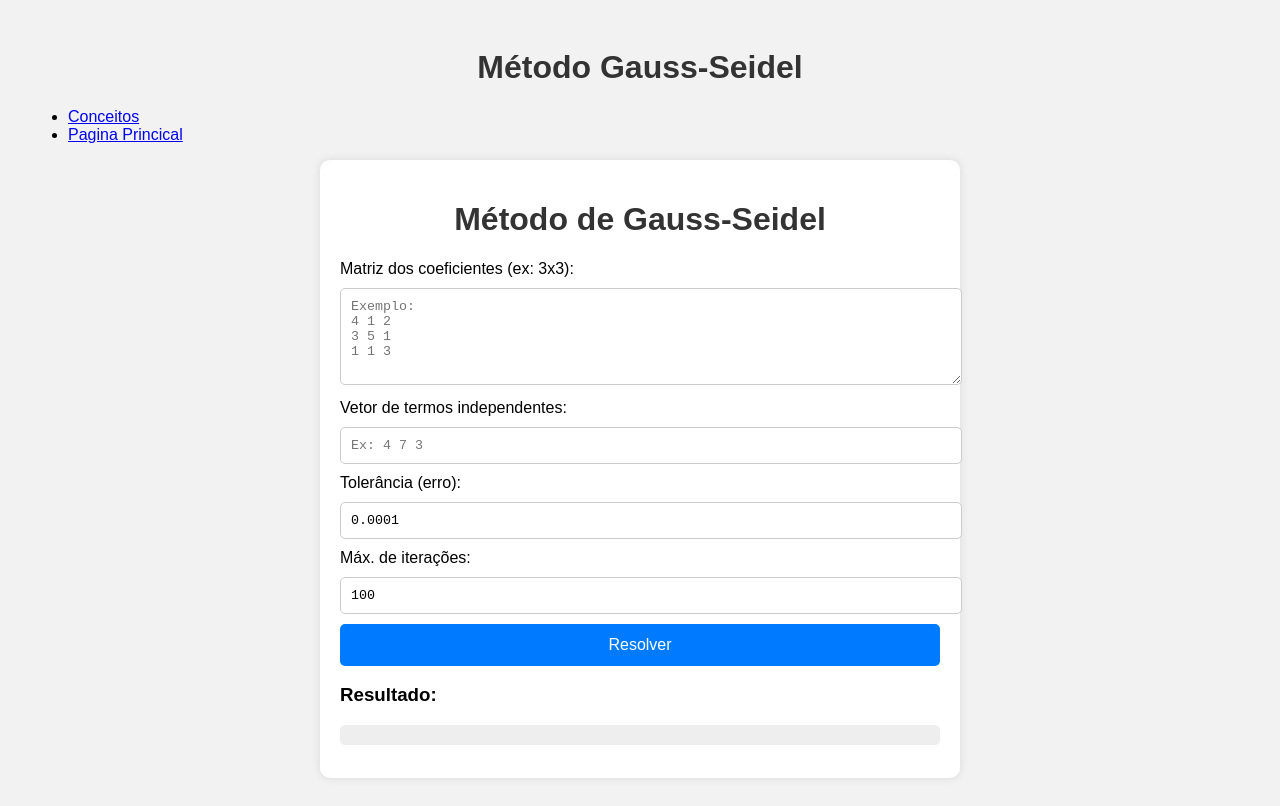
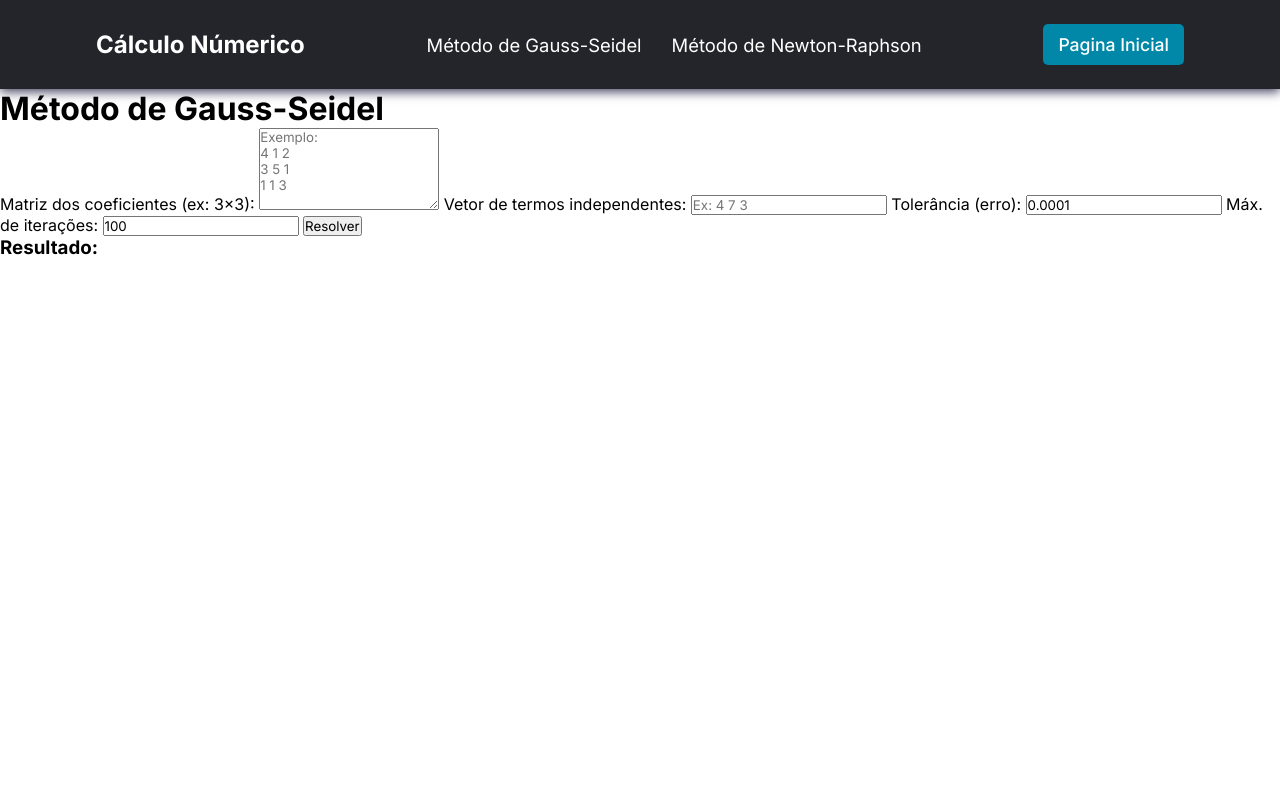
Before and after one commit to ItaloMiguel/Metodo_Gauss-Seidel, a plain HTML site: page index.html in a window 1280 px wide. Drawn offline with Linux system fonts and the light colour scheme.

Commit message:
Personalizando o Header da página

```diff
--- /dev/null
+++ b/assets/css/header.css
@@ -0,0 +1,63 @@
+@import url('https://fonts.googleapis.com/css2?family=Inter:ital,opsz,wght@0,14..32,100..900;1,14..32,100..900&display=swap');
+* {
+  padding: 0;
+  margin: 0;
+  font-family: 'Inter', sans-serif;
+}
+
+header {
+  background-color: #24252a;
+  box-shadow: 0px 3px 10px #464664;
+}
+
+.nav-bar {
+  display: flex;
+  justify-content: space-between;
+  padding: 1.5rem 6rem;
+}
+
+.logo {
+  display: flex;
+  align-items: center;
+}
+
+.logo h1 {
+  color: #fff;
+
+}
+
+.nav-list {
+  display: flex;
+  align-items: center;
+}
+
+.nav-list ul {
+  display: flex;
+  justify-content: center;
+  list-style: none;
+}
+
+.nav-item {
+  margin: 0 15px;
+}
+
+.nav-link {
+  text-decoration: none;
+  font-size: 1.15rem;
+  color: #fff;
+  font-weight: 400;
+}
+
+.login-button button {
+  border: none;
+  background-color: #0187a7;
+  padding: 10px 15px;
+  border-radius: 5px;
+}
+
+.login-button button a {
+  text-decoration: none;
+  color: #fff;
+  font-weight: 500;
+  font-size: 1.1rem;
+}
--- a/css/main.css
+++ /dev/null
@@ -1,44 +0,0 @@
-body {
-      font-family: Arial, sans-serif;
-      background-color: #f2f2f2;
-      padding: 20px;
-    }
-h1 {
-      text-align: center;
-      color: #333;
-    }
-.container {
-      max-width: 600px;
-      margin: auto;
-      background: white;
-      padding: 20px;
-      border-radius: 10px;
-      box-shadow: 0 0 10px rgba(0,0,0,0.1);
-    }
-textarea, input {
-      width: 100%;
-      padding: 10px;
-      margin: 10px 0;
-      border-radius: 5px;
-      border: 1px solid #ccc;
-      font-family: monospace;
-    }
-button {
-      width: 100%;
-      padding: 12px;
-      background: #007BFF;
-      color: white;
-      font-size: 16px;
-      border: none;
-      border-radius: 5px;
-      cursor: pointer;
-    }
-button:hover {
-      background: #0056b3;
-    }
-pre {
-      background: #eee;
-      padding: 10px;
-      border-radius: 5px;
-      overflow-x: auto;
-    }
--- a/index.html
+++ b/index.html
@@ -4,18 +4,29 @@
   <meta charset="UTF-8" />
   <meta name="viewport" content="width=device-width, initial-scale=1.0"/>
   <title>Gauss-Seidel Solver</title>
-  <link rel="stylesheet" type="text/css" href="css/main.css">
+  <link rel="stylesheet" type="text/css" href="assets/css/header.css">
 </head>
 <body>
   <header>
-    <h1>Método Gauss-Seidel</h1>
-    <nav>
-      <ul>
-        <li><a href="conceito_metodo_gaus_siedel.html">Conceitos</a></li>
-        <li><a href="index.html">Pagina Princical</a></li>
-      </ul>
+    <nav class="nav-bar">
+      <div class="logo">
+        <h1>Cálculo Númerico</h1>
+      </div>
+
+      <div class="nav-list">
+        <ul>
+          <li class="nav-item"><a href="conceito_metodo_gaus_siedel.html" class="nav-link">Método de Gauss-Seidel</a></li>
+          <li class="nav-item"><a href="conceito_metodo_gaus_siedel.html" class="nav-link">Método de Newton-Raphson</a></li>
+        </ul>
+      </div>
+
+      <div class="login-button">
+        <button><a href="index.html">Pagina Inicial</a></button>
+      </div>
     </nav>
   </header>
+
+
 
   <div class="container">
     <h1>Método de Gauss-Seidel</h1>
@@ -41,7 +52,7 @@
     <pre id="output"></pre>
   </div>
 
-  <script src="js/metodo_gauss_sidel.js"></script>
+  <script src="assets/js/metodo_gauss_sidel.js"></script>
   <script>
 
   </script>
```
Also changed, not shown: assets/js/metodo_gauss_sidel.js (renamed from js/metodo_gauss_sidel.js).
